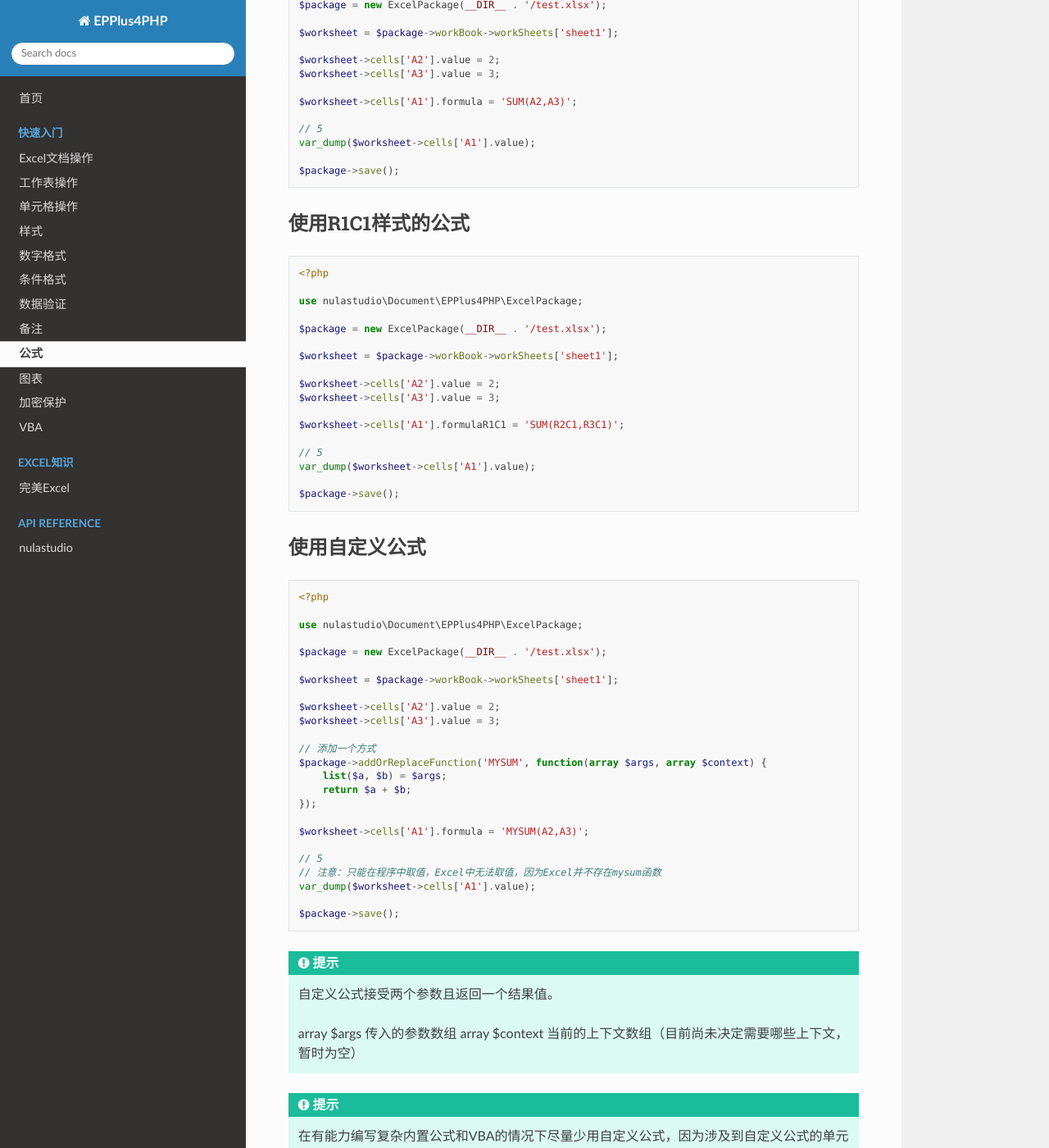
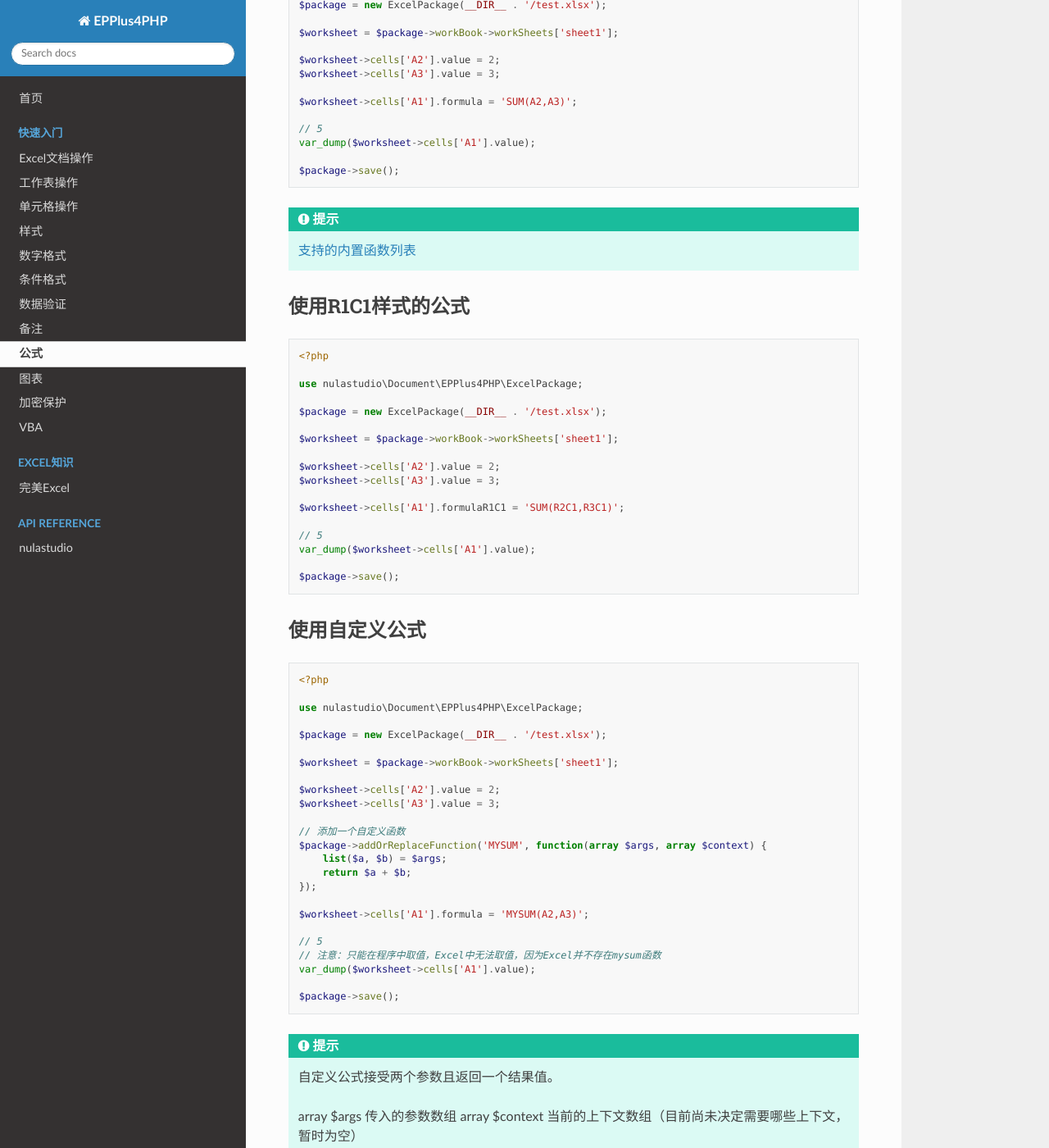
Before and after one commit to nulastudio/EPPlus4PHP-docs, a Sphinx documentation site: the page built from source/samples/formula.rst, in a window 1280 px wide and 1400 px high, scrolled down 511 px. Shown: the whole window at 82% size. Built offline with Sphinx 7.4.7 and the Read the Docs theme 2.0.0, drawn with Linux system fonts in a browser that asks for light colours.

Commit message:
修复一小处错误

```diff
--- a/source/samples/formula.rst
+++ b/source/samples/formula.rst
@@ -30,6 +30,8 @@
     var_dump($worksheet->cells['A1'].value);
 
     $package->save();
+
+.. hint:: `支持的内置函数列表 <https://github.com/nulastudio/EPPlus4PHP/blob/master/EPPlus4PHP.Core/supported-builtin-functions.md>`_
 
 .. _using-built-in-formula-R1C1:
 
@@ -74,7 +76,7 @@
     $worksheet->cells['A2'].value = 2;
     $worksheet->cells['A3'].value = 3;
 
-    // 添加一个方式
+    // 添加一个自定义函数
     $package->addOrReplaceFunction('MYSUM', function(array $args, array $context) {
         list($a, $b) = $args;
         return $a + $b;
```
